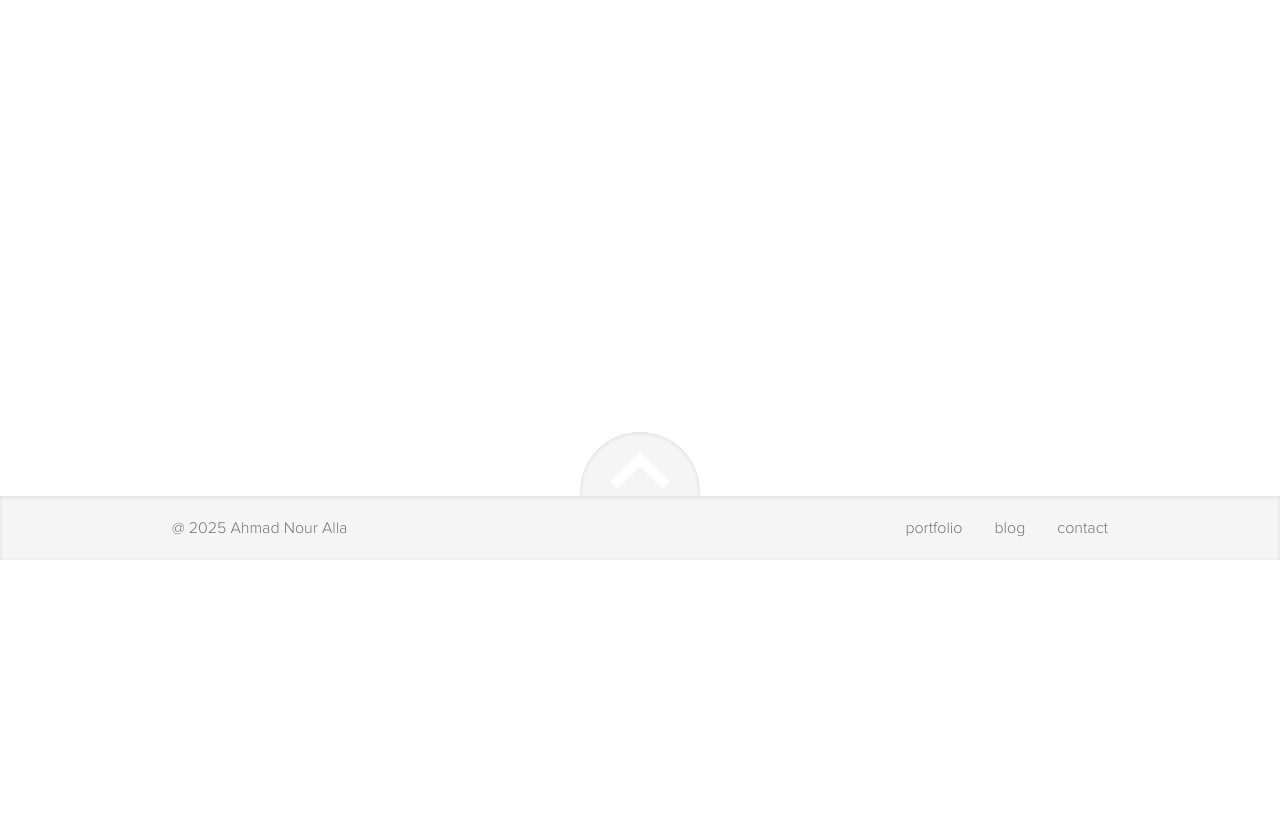
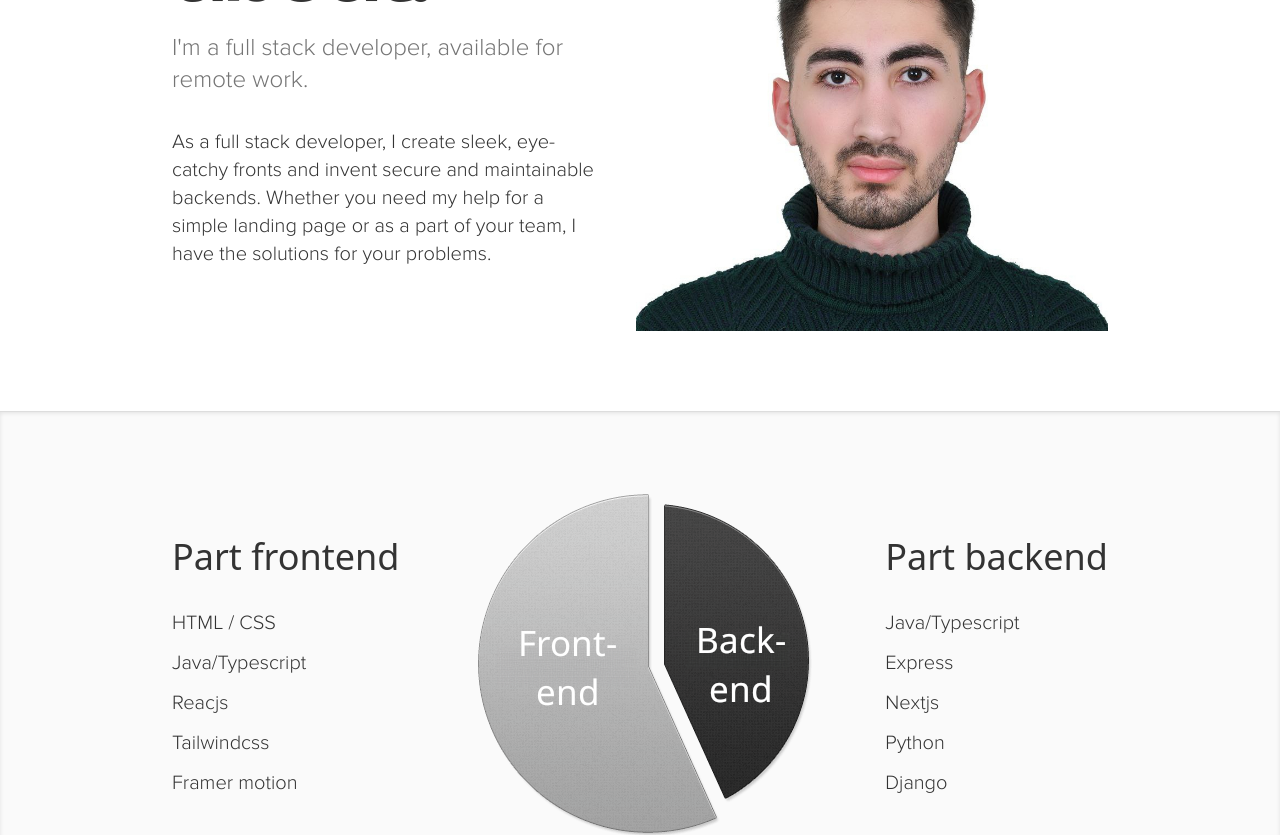
Before and after one commit to ahmadnourallah/portfolio, a React (Vite) app: page / in a window 1280 px wide. Shown: the part 240-1075 px from the top of the page. Before the commit the page ends 800 px from the top, so only its background shows below. Built offline with nearby package versions, Linux system fonts and the light colour scheme.

Commit message:
Create first draft of portfolio

```diff
--- a/src/pages/PortfolioPage.tsx
+++ b/src/pages/PortfolioPage.tsx
@@ -1,5 +1,66 @@
+import SlideAnimation from '../common/SlideAnimation';
+import GreySection from '../common/GreySection';
+import WhiteSection from '../common/WhiteSection';
+import H1 from '../common/H1';
+import H2 from '../common/H2';
+import me from '../assets/me.jpg';
+import chart from '../assets/pie-chart.png';
+import Subtext from '../common/Subtext';
+
 const PortfolioPage = () => {
-    return <span>Test</span>;
+    return (
+        <>
+            <WhiteSection className="flex flex-col justify-between gap-10 sm:flex-row">
+                <SlideAnimation className="flex-1/2">
+                    <H1>about.</H1>
+                    <Subtext className="mt-5 mb-8">
+                        I'm a full stack developer, available for remote work.
+                    </Subtext>
+
+                    <p className="font-proxima text-xl">
+                        As a full stack developer, I create sleek, eye-catchy
+                        fronts and invent secure and maintainable backends.
+                        Whether you need my help for a simple landing page or as
+                        a part of your team, I have the solutions for your
+                        problems.
+                    </p>
+                </SlideAnimation>
+
+                <SlideAnimation
+                    slideFromRight={true}
+                    className="flex justify-center"
+                >
+                    <img src={me} className="w-130" />
+                </SlideAnimation>
+            </WhiteSection>
+
+            <GreySection className="flex flex-col items-center justify-between gap-10 sm:flex-row">
+                <div>
+                    <H2>Part frontend</H2>
+                    <p className="font-proxima mt-8 mb-3 text-xl">HTML / CSS</p>
+                    <p className="font-proxima mb-3 text-xl">Java/Typescript</p>
+                    <p className="font-proxima mb-3 text-xl">Reacjs</p>
+                    <p className="font-proxima mb-3 text-xl">Tailwindcss</p>
+                    <p className="font-proxima text-xl">Framer motion</p>
+                </div>
+
+                <div>
+                    <img src={chart} />
+                </div>
+
+                <div>
+                    <H2>Part backend</H2>
+                    <p className="font-proxima mt-8 mb-3 text-xl">
+                        Java/Typescript
+                    </p>
+                    <p className="font-proxima mb-3 text-xl">Express</p>
+                    <p className="font-proxima mb-3 text-xl">Nextjs</p>
+                    <p className="font-proxima mb-3 text-xl">Python</p>
+                    <p className="font-proxima text-xl">Django</p>
+                </div>
+            </GreySection>
+        </>
+    );
 };
 
 export default PortfolioPage;
```
